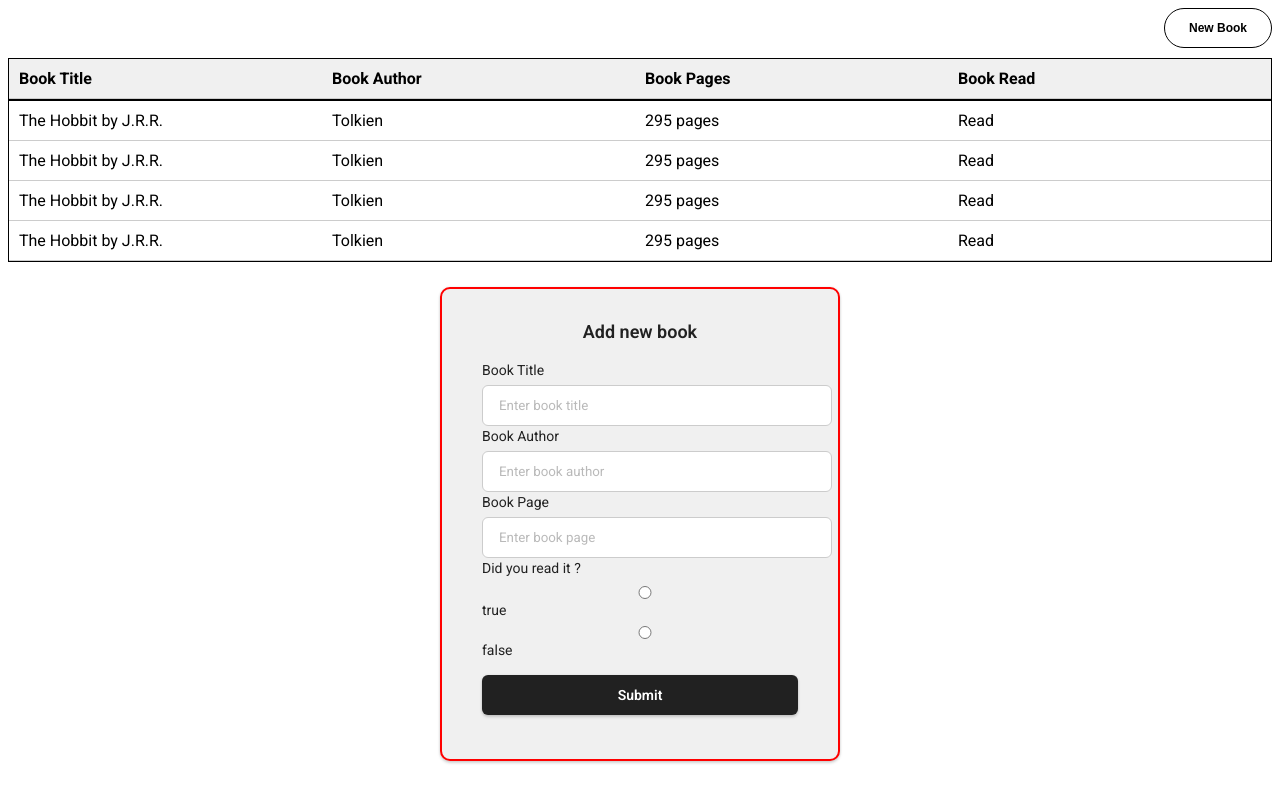
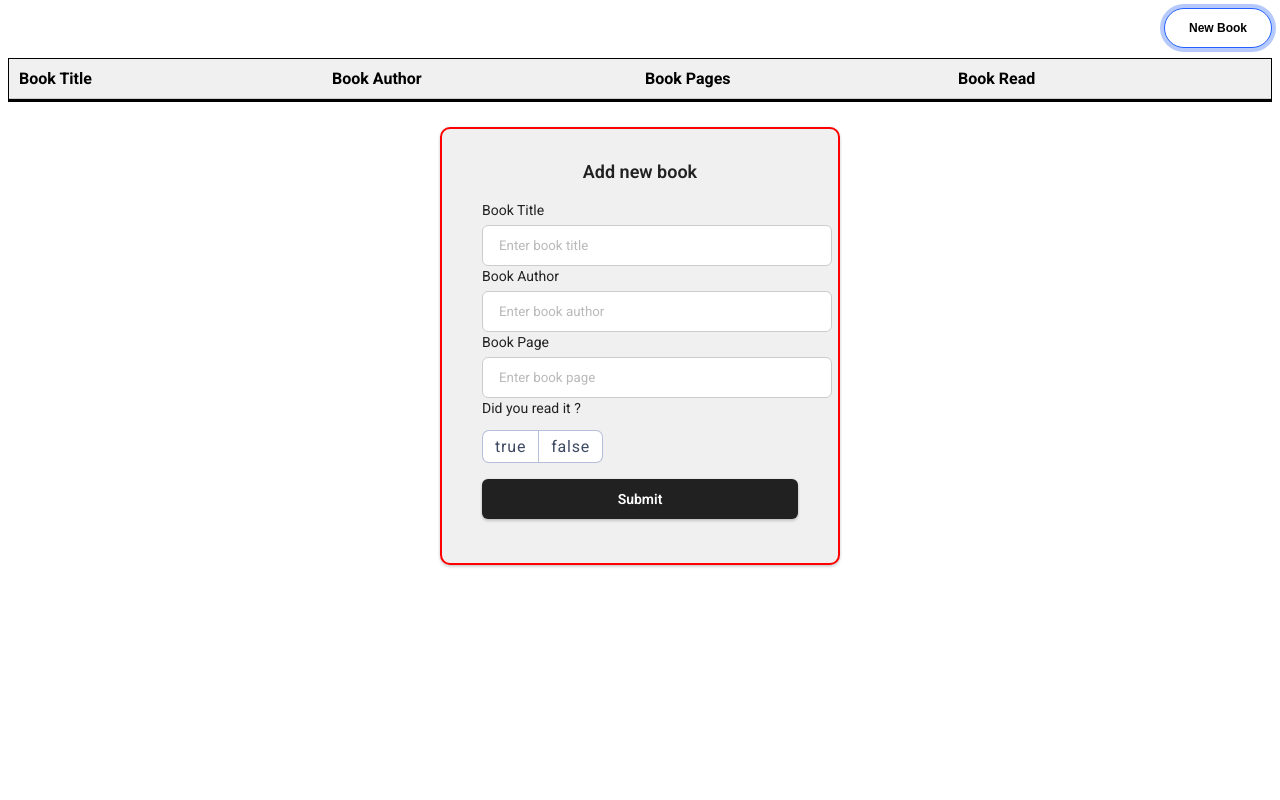
Before and after one commit to NebiyuCS50/Library, a plain HTML site: page index.html in a window 1280 px wide. Both pictures are taken after a click on the button "New Book". Drawn offline with Linux system fonts and the light colour scheme.

Commit message:
feat: add new book

```diff
--- a/script.js
+++ b/script.js
@@ -16,11 +16,6 @@ function addBookToLibrary(title, author, page, read) {
   myLibrary.push(newBook);
 }
 console.log(myLibrary);
-
-addBookToLibrary("The Hobbit by J.R.R.", "Tolkien", "295 pages", true);
-addBookToLibrary("The Hobbit by J.R.R.", "Tolkien", "295 pages", true);
-addBookToLibrary("The Hobbit by J.R.R.", "Tolkien", "295 pages", true);
-addBookToLibrary("The Hobbit by J.R.R.", "Tolkien", "295 pages", true);
 
 //display Books
 
@@ -145,6 +140,13 @@ btn.addEventListener("click", function () {
     e.preventDefault();
     const bookTitle = titleInp.value;
     const bookAuthor = authInp.value;
+    const bookPages = pageInp.value + " pages";
+    const bookRead =
+      form.querySelector('input[name="radio"]:checked').value === "true";
+    const newBook = new Book(bookTitle, bookAuthor, bookPages, bookRead);
+    myLibrary.push(newBook);
+    displayBooks();
+    formContainer.remove();
   });
 });
 
--- a/style.css
+++ b/style.css
@@ -154,3 +154,58 @@ button:active {
 .form-container .link:hover {
   text-decoration: underline;
 }
+
+/* radio */
+/* From Uiverse.io by Pradeepsaranbishnoi */
+:focus {
+  outline: 0;
+  border-color: #2260ff;
+  box-shadow: 0 0 0 4px #b5c9fc;
+}
+
+.mydict div {
+  display: flex;
+  flex-wrap: wrap;
+  margin-top: 0.5rem;
+  justify-content: start;
+}
+
+.mydict input[type="radio"] {
+  clip: rect(0 0 0 0);
+  clip-path: inset(100%);
+  height: 1px;
+  overflow: hidden;
+  position: absolute;
+  white-space: nowrap;
+  width: 1px;
+}
+
+.mydict input[type="radio"]:checked + span {
+  box-shadow: 0 0 0 0.0625em #0043ed;
+  background-color: #dee7ff;
+  z-index: 1;
+  color: #0043ed;
+}
+
+label span {
+  display: block;
+  cursor: pointer;
+  background-color: #fff;
+  padding: 0.375em 0.75em;
+  position: relative;
+  margin-left: 0.0625em;
+  box-shadow: 0 0 0 0.0625em #b5bfd9;
+  letter-spacing: 0.05em;
+  color: #3e4963;
+  text-align: center;
+  transition: background-color 0.5s ease;
+  font-size: 1rem;
+}
+
+label:first-child span {
+  border-radius: 0.375em 0 0 0.375em;
+}
+
+label:last-child span {
+  border-radius: 0 0.375em 0.375em 0;
+}
```
